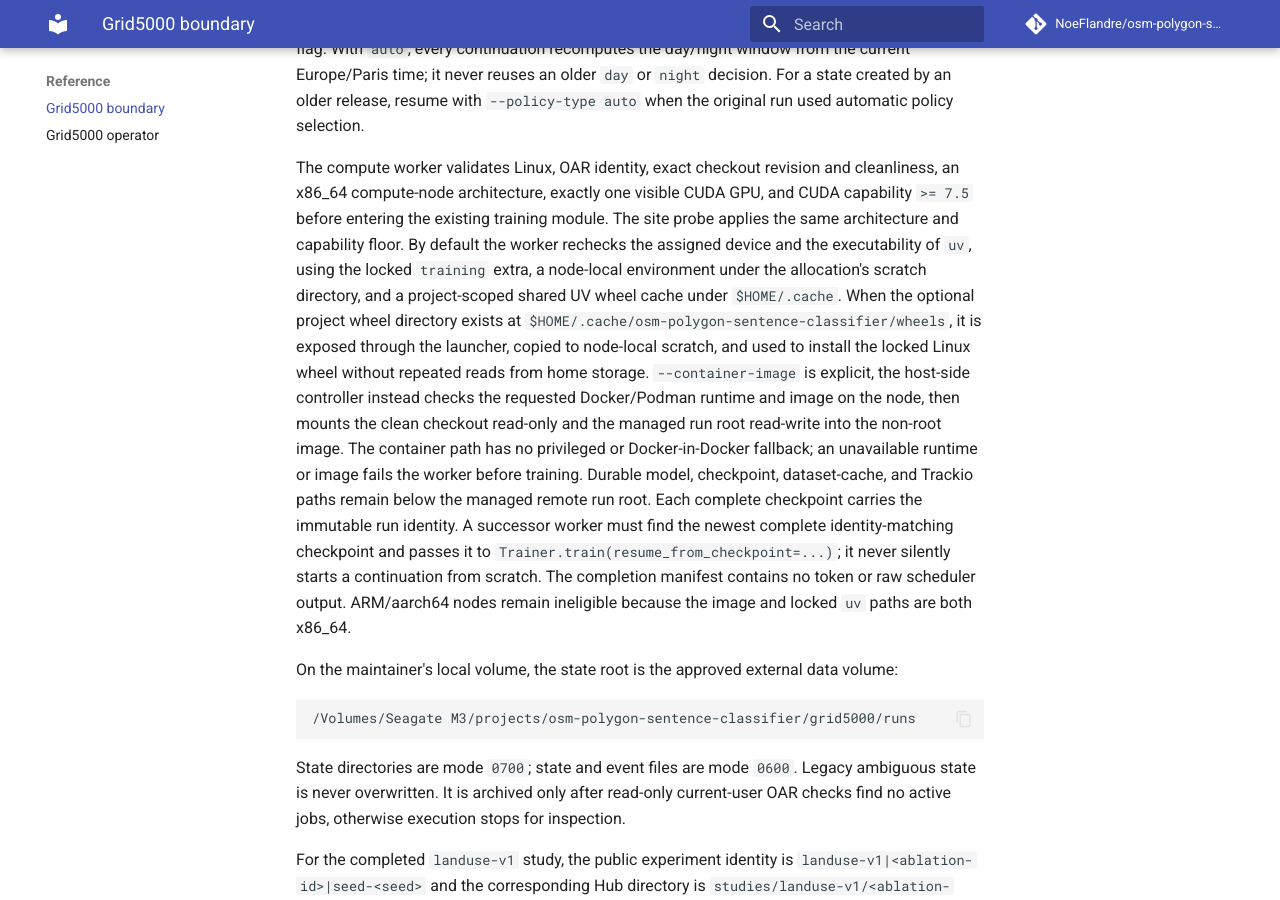
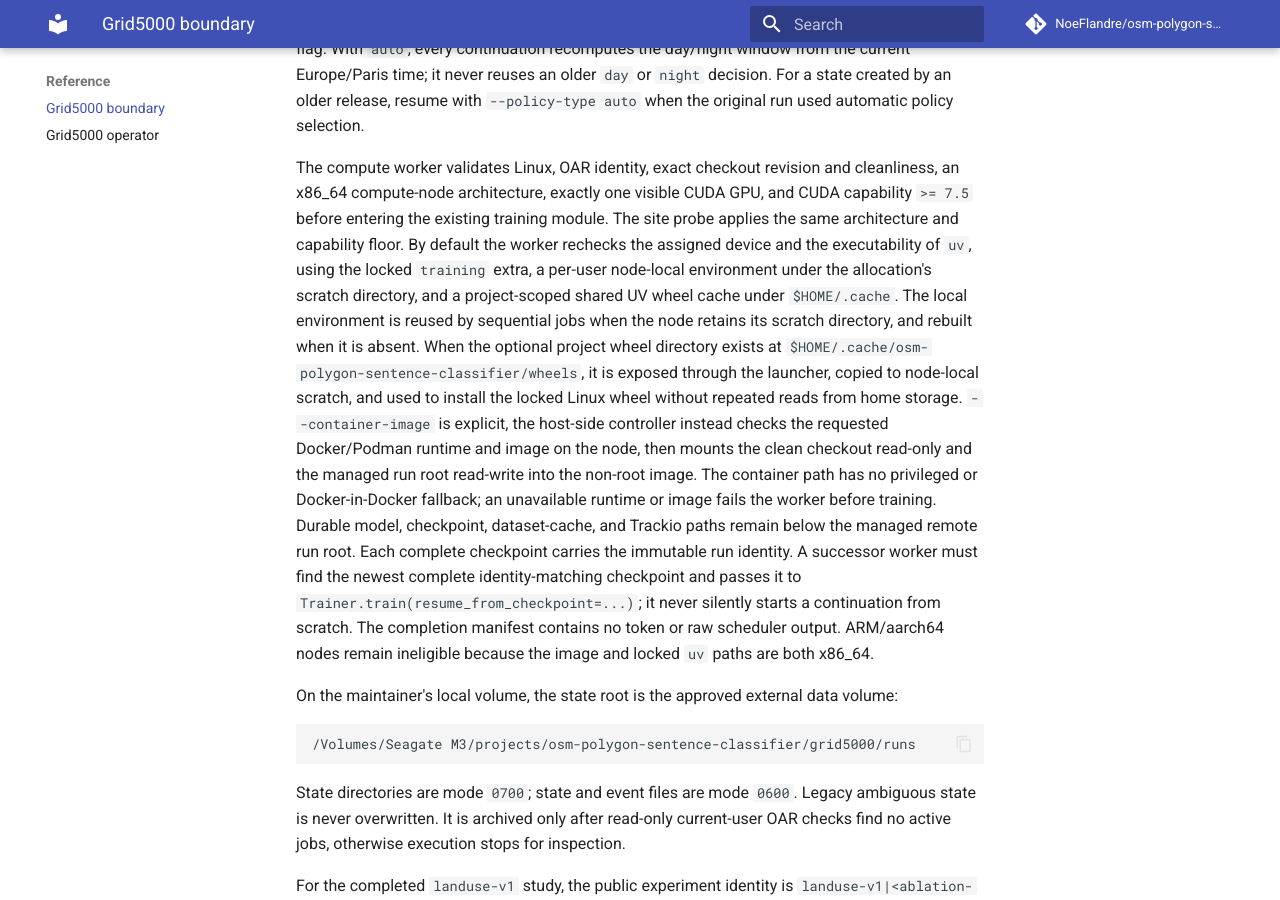
Before and after one commit to NoeFlandre/osm-polygon-sentence-classifier, an MkDocs documentation site: the page built from docs/reference/grid5000-boundary.md, in a window 1280 px wide and 900 px high, scrolled down 1287 px. Built offline with MkDocs 1.6.1 and Material for MkDocs 9.7.7, drawn with Linux system fonts in a browser that asks for light colours; comment, search, counter and statistics services are not loaded.

Commit message:
perf: reuse node-local Grid5000 environments

```diff
--- a/docs/reference/grid5000-boundary.md
+++ b/docs/reference/grid5000-boundary.md
@@ -55,9 +55,10 @@ cleanliness, an x86_64 compute-node architecture, exactly one visible CUDA GPU,
 and CUDA capability `>= 7.5` before entering the existing training module. The
 site probe applies the same architecture and capability floor. By default the
 worker rechecks the assigned device and the executability of `uv`, using the
-   locked `training` extra, a node-local environment under the allocation's
-   scratch directory, and a project-scoped shared UV wheel cache under
-   `$HOME/.cache`. When
+locked `training` extra, a per-user node-local environment under the
+allocation's scratch directory, and a project-scoped shared UV wheel cache
+under `$HOME/.cache`. The local environment is reused by sequential jobs when
+the node retains its scratch directory, and rebuilt when it is absent. When
 the optional project wheel directory exists at
 `$HOME/.cache/osm-polygon-sentence-classifier/wheels`, it is exposed through
 the launcher, copied to node-local scratch, and used to install the locked
```
Also changed, not shown: docs/reference/grid5000-operator.md (+2 -1 lines), 2 other files.
